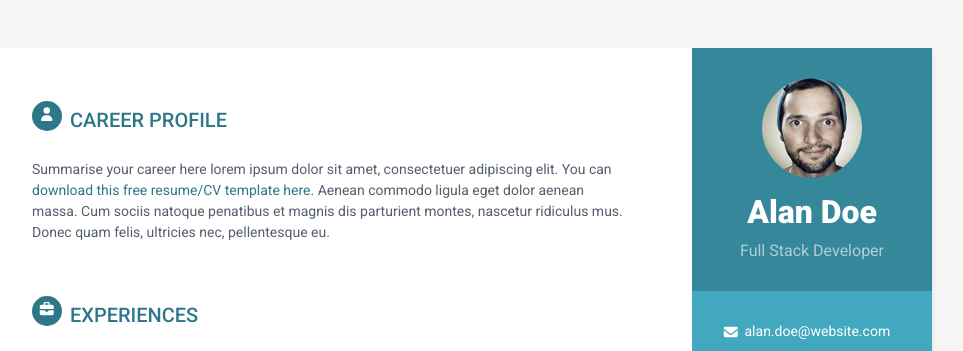
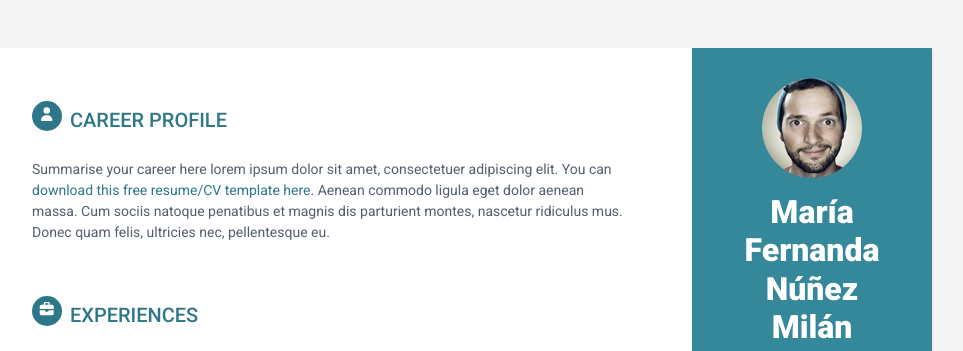
Before and after one commit to FernandaNunezMilan/CurriculumV2, a plain HTML site: page index.html in a window 1280 px wide. Shown: the top 351 px of the page, without its empty margins (188-1151 px from the left). Drawn offline with Linux system fonts and the light colour scheme.

Commit message:
Añadida plantilla web

```diff
--- a/index.html
+++ b/index.html
@@ -25,7 +25,7 @@
         <div class="sidebar-wrapper">
             <div class="profile-container">
                 <img class="profile" src="assets/images/profile.png" alt="" />
-                <h1 class="name">Alan Doe</h1>
+                <h1 class="name">María Fernanda Núñez Milán</h1>
                 <h3 class="tagline">Full Stack Developer</h3>
             </div><!--//profile-container-->
 
```
